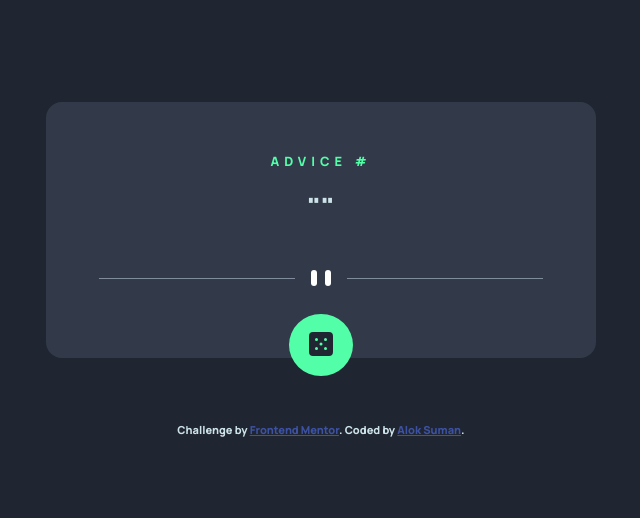
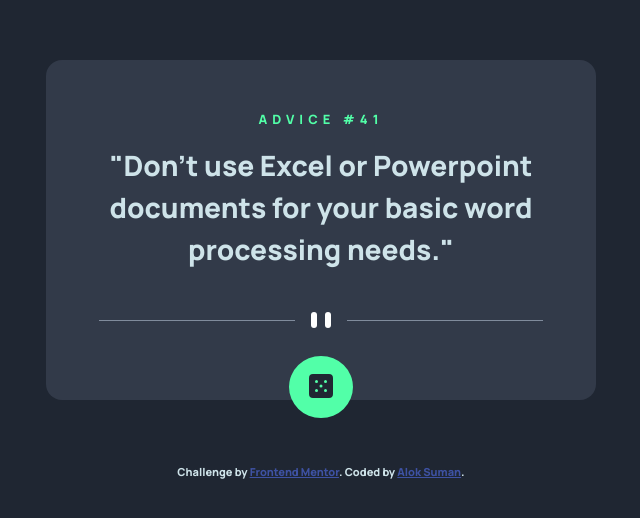
Before and after one commit to Alokray007/Advice-Generator-App-FM, a plain HTML site: page index.html in a window 1280 px wide. Shown: the part 130-648 px from the top of the page, without its empty margins (319-959 px from the left). Drawn offline with Linux system fonts and the light colour scheme.

Commit message:
index.html changed to show existing quote on 1st site load

```diff
--- a/index.html
+++ b/index.html
@@ -23,8 +23,8 @@
   </head>
   <body>
     <div class="main">
-      <div id="advid">Advice #<span class="adviceid"></span></div>
-      <p>"<span class="quote"></span>"</p>
+      <div id="advid">Advice #<span class="adviceid">41</span></div>
+      <p>"<span class="quote">Don't use Excel or Powerpoint documents for your basic word processing needs.</span>"</p>
       <picture class="img">
         <source srcset="./images/pattern-divider-desktop.svg" media="(min-width: 769px)"
         />
```
